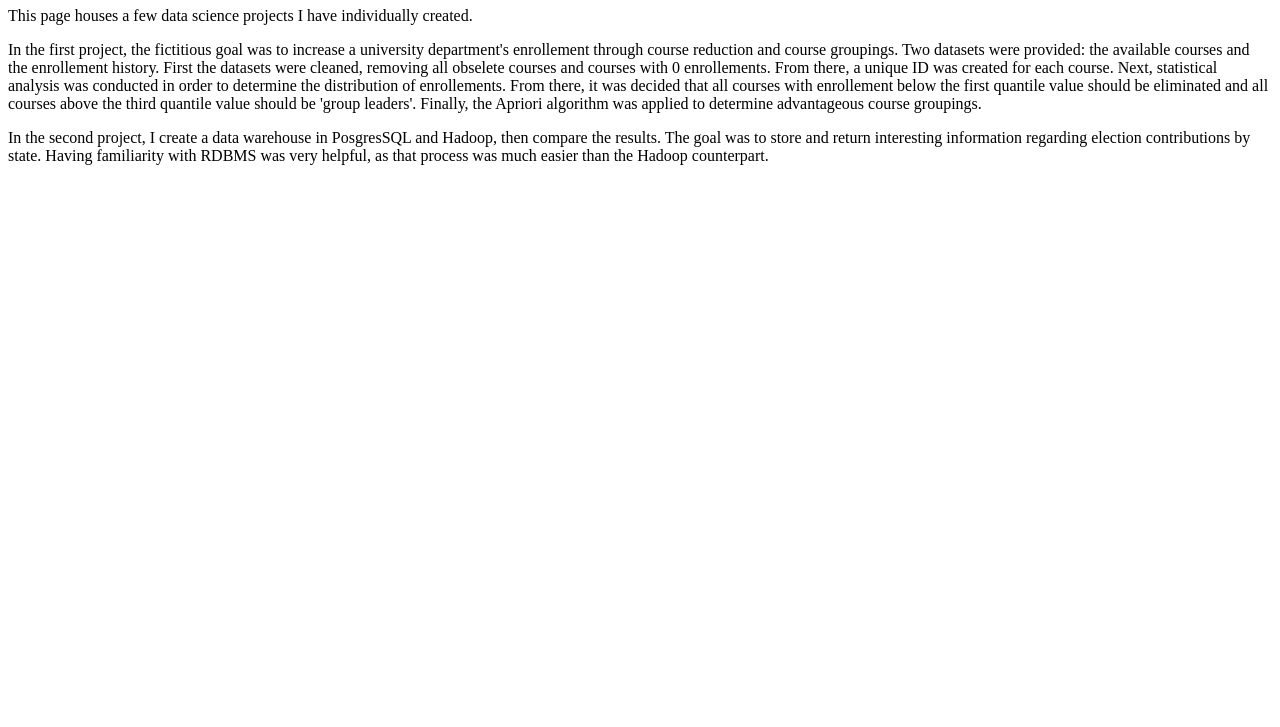
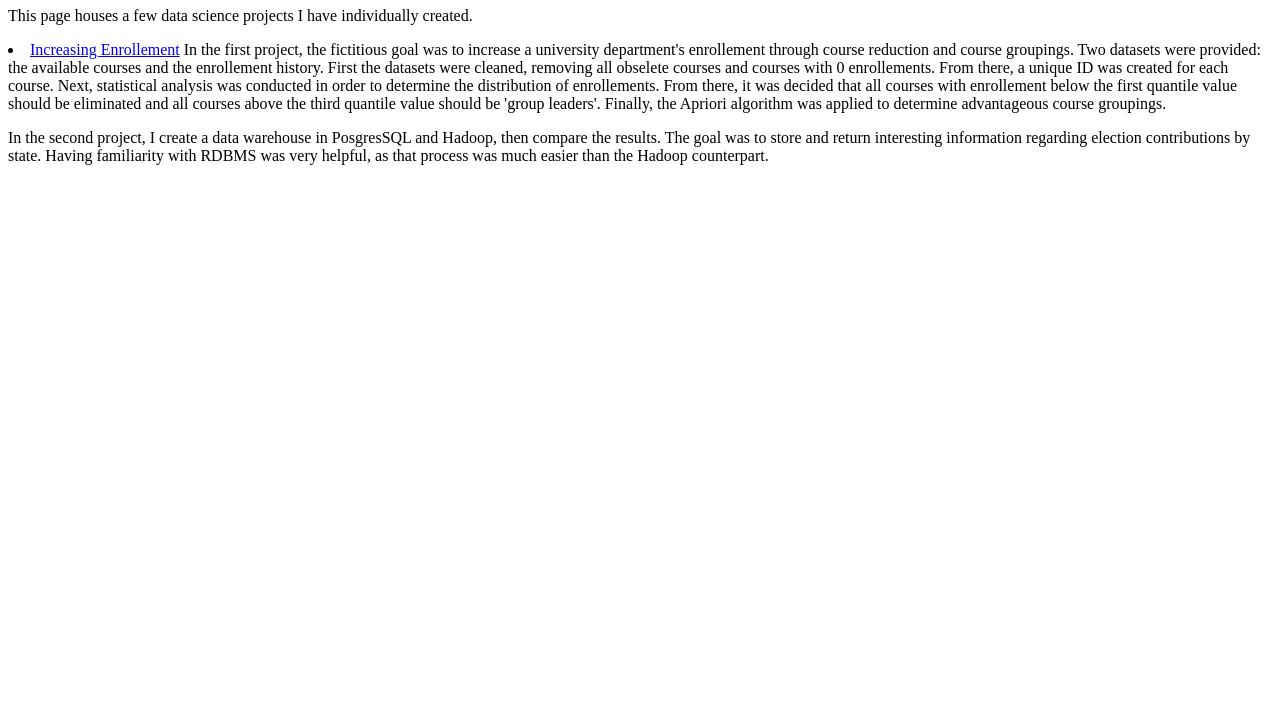
Before and after one commit to nicksmailer/My-Projects, a plain HTML site: page index.html in a window 1280 px wide. Shown: the part 73-800 px from the top of the page. Drawn offline with Linux system fonts and the light colour scheme.

Commit message:
Update index.html

```diff
--- a/index.html
+++ b/index.html
@@ -8,12 +8,13 @@
 <body>
     <h1>Welcome to My Project</h1>
     <p>This page houses a few data science projects I have individually created.</p>
-    <p>In the first project, the fictitious goal was to increase a university department's enrollement through course reduction and course groupings.
+    <p></p>
+        <li><a href="final_project.docx" target="_blank">Increasing Enrollement</a> In the first project, the fictitious goal was to increase a university department's enrollement through course reduction and course groupings.
         Two datasets were provided: the available courses and the enrollement history. First the datasets were cleaned, removing all obselete courses
         and courses with 0 enrollements. From there, a unique ID was created for each course. Next, statistical analysis was conducted in order to
         determine the distribution of enrollements. From there, it was decided that all courses with enrollement below the first quantile value should be
         eliminated and all courses above the third quantile value should be 'group leaders'. Finally, the Apriori algorithm was applied to determine
-        advantageous course groupings.</p>
+        advantageous course groupings.</li>
     <p>In the second project, I create a data warehouse in PosgresSQL and Hadoop, then compare the results. The goal was to store and return interesting
         information regarding election contributions by state. Having familiarity with RDBMS was very helpful, as that process was much easier than
         the Hadoop counterpart.</p>
```
